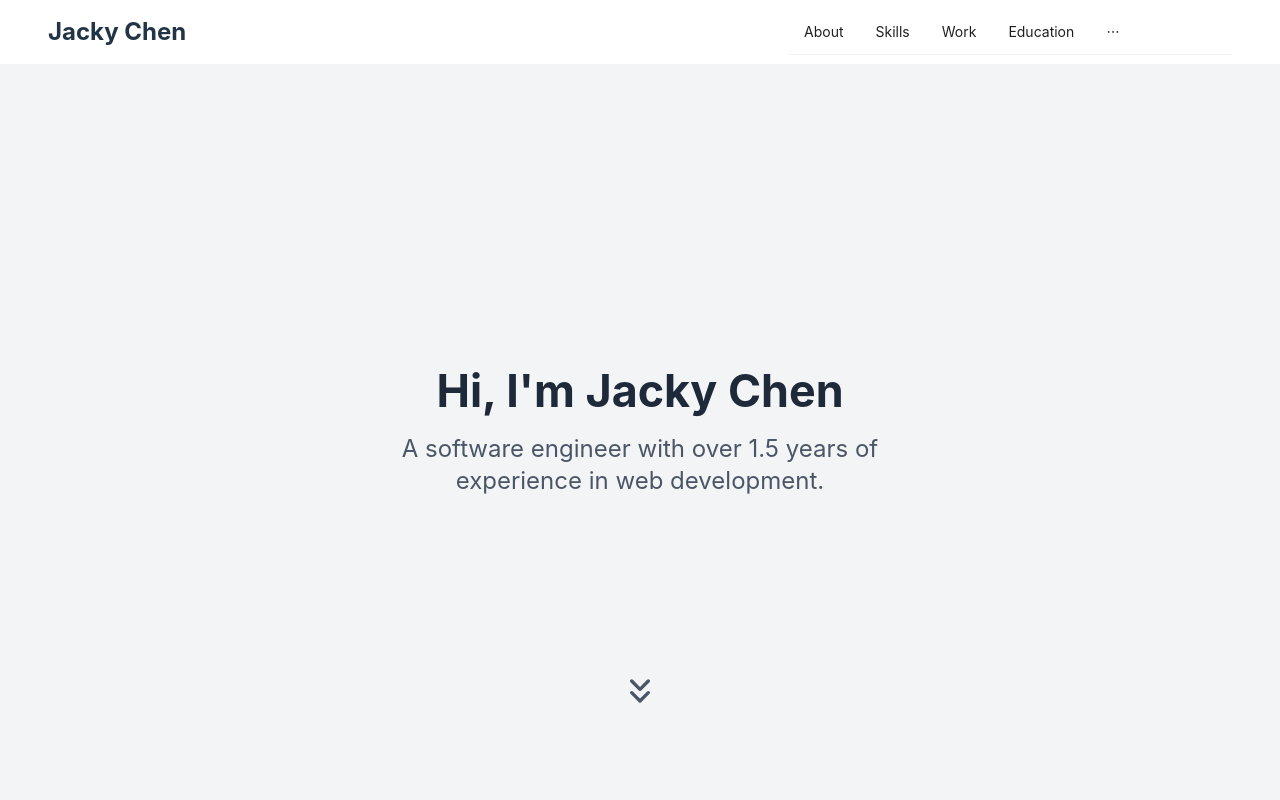
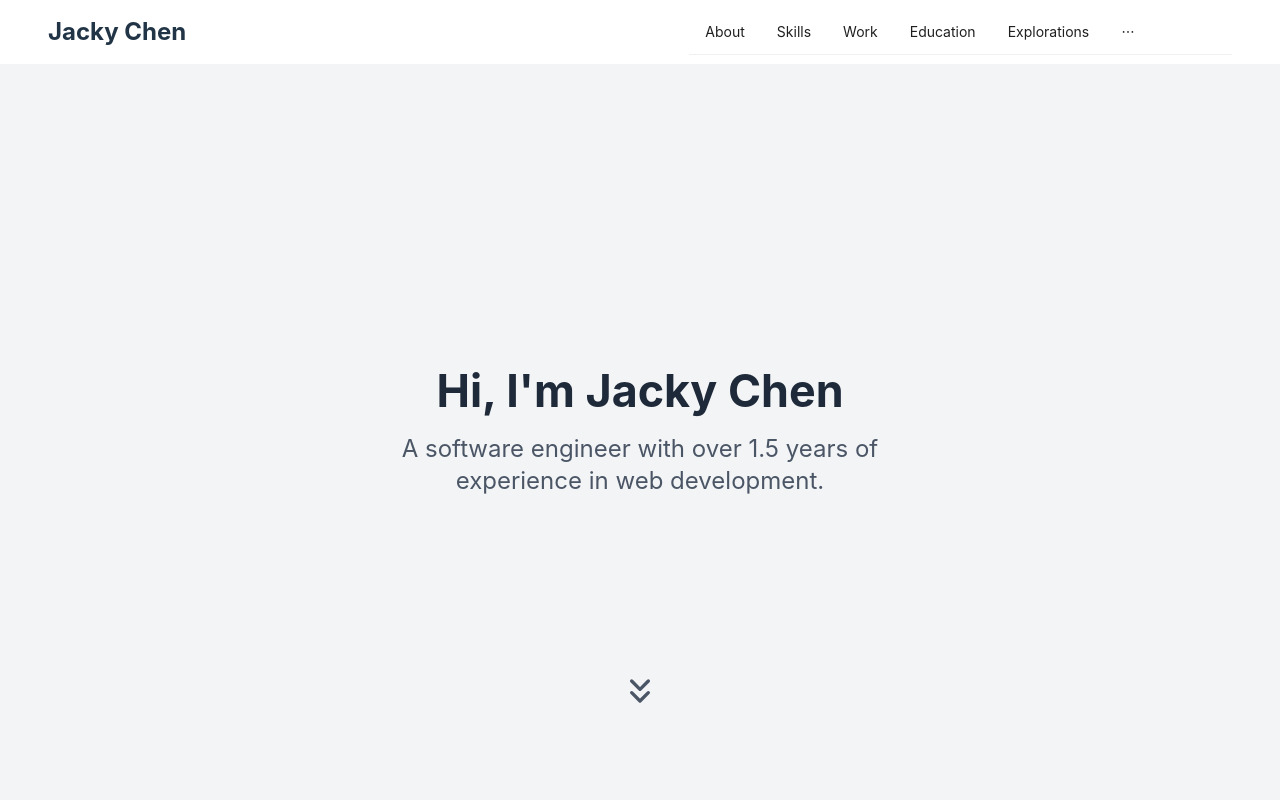
Before and after one commit to TypeErrorEngine2022/Jacky-Chen-Portfolio, a React (Vite) app: page / in a window 1280 px wide. Shown: the top 800 px of the page. Built offline with nearby package versions, Linux system fonts and the light colour scheme.

Commit message:
fix: adjust nav bar width

```diff
--- a/src/components/Header.tsx
+++ b/src/components/Header.tsx
@@ -70,7 +70,7 @@ const Header: React.FC = () => {
 				</Col>
 
 				{/* Desktop Menu */}
-				<Col xs={0} sm={9}>
+				<Col xs={0} sm={11}>
 					<Menu
 						mode="horizontal"
 						items={headerItems.map((item) => ({
```
